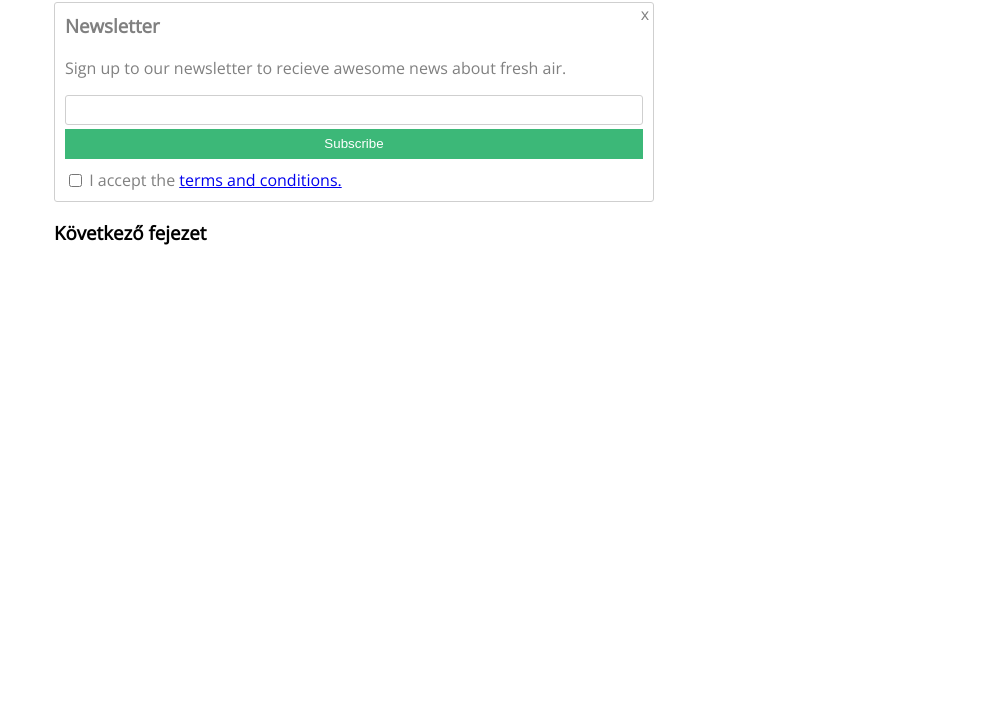
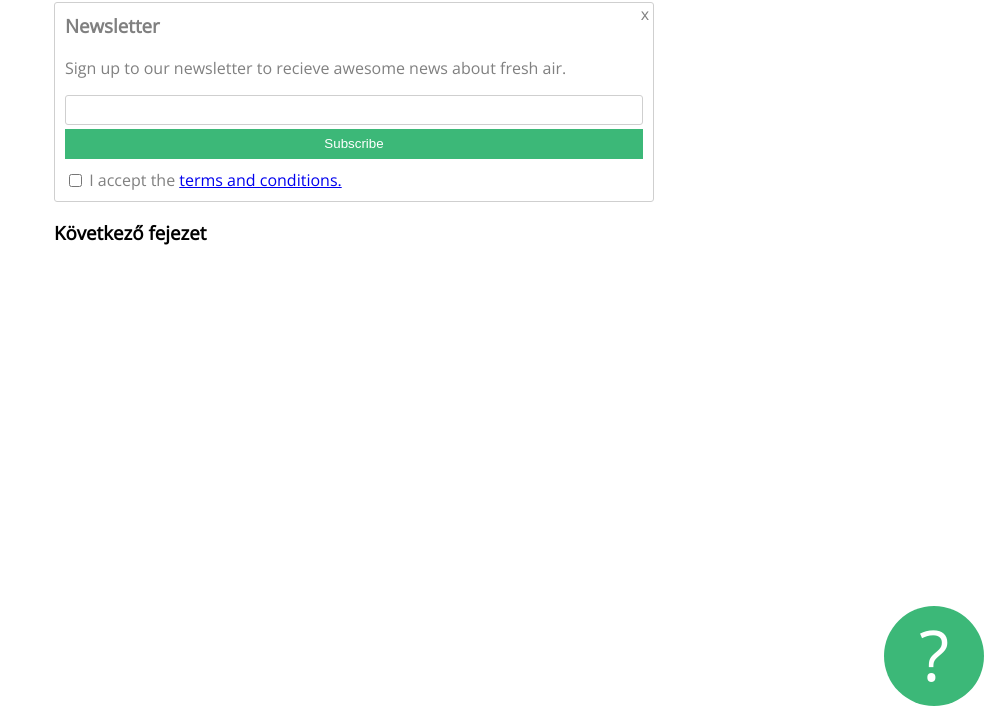
Before and after one commit to B4l0w/gyakorlas, a plain HTML site: page index.html in a window 1280 px wide. Shown: the part 84-800 px from the top of the page, without its empty margins (286-1280 px from the left). Drawn offline with nearby package versions, Linux system fonts and the light colour scheme.

Commit message:
kerdojel

```diff
--- a/index.html
+++ b/index.html
@@ -16,7 +16,7 @@
         <h3>Newsletter</h3>
         <p>Sign up to our newsletter to recieve awesome news about fresh air.</p>
         <form>
-            <input type = "text" id="email">
+            <input type ="text" id="email">
             <button type ="submit">Subscribe</button>
             <input type="checkbox" id="terms">
             <label for="terms">I accept the <a href="http://" target="_blank">terms and conditions.</a></label>
@@ -26,6 +26,7 @@
     </div>
     </div>
     <h3>Következő fejezet</h3>
+    <div id ="questionmark">?</div>
 </div>
 
 </body>
--- a/style.css
+++ b/style.css
@@ -48,3 +48,19 @@
     top: 0;
     right: 4px;
 }
+
+#questionmark {
+    background-color: #3cb878;
+    width : 100px;
+    height : 100px;
+    border-radius: 50%;
+
+    color: white;
+    font-size: 70px;
+    text-align: center;
+
+    position: fixed;
+    bottom: 10px;
+    right: 10px;
+
+}
```
